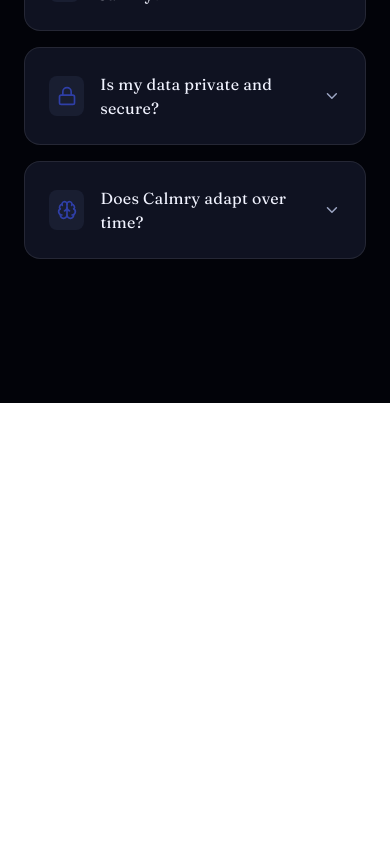
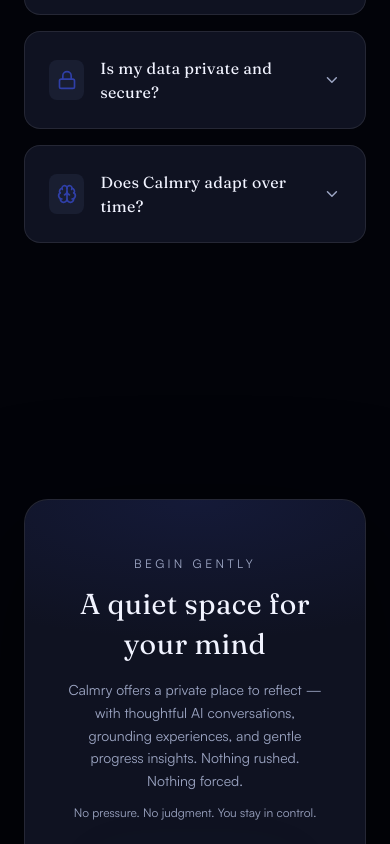
Before and after one commit to krishnasahu22032003/Calmry, a Next.js app in the folder frontend/: page / in a window 390 px wide. Shown: the part 9122-9966 px from the top of the page. Before the commit the page ends 9525 px from the top, so only its background shows below. Built offline with nearby package versions, Linux system fonts and the light colour scheme.

Commit message:
Cta section done

```diff
--- a/frontend/app/page.tsx
+++ b/frontend/app/page.tsx
@@ -5,6 +5,7 @@
 import StorySection from "@/components/Stories";
 import TestimonialsSection from "@/components/Testimonials";
 import FAQSection from "@/components/FAQ";
+import CTASection from "@/components/CTASection";
 
 export default function Home() {
   return (
@@ -16,6 +17,7 @@
       <StorySection/>
       <TestimonialsSection/>
       <FAQSection/>
+      <CTASection/>
       </main>
   );
 }
--- /dev/null
+++ b/frontend/components/CTASection.tsx
@@ -0,0 +1,118 @@
+"use client";
+
+import { motion } from "framer-motion";
+import { ArrowRight } from "lucide-react";
+import Button from "./Button";
+
+const easeOrganic = [0.22, 1, 0.36, 1] as const;
+
+export default function CTASection({
+  setShowDialog,
+}: {
+  setShowDialog: (v: boolean) => void;
+}) {
+  return (
+    <section className="relative py-32 px-6">
+      {/* Subtle ambient background */}
+      <div className="pointer-events-none absolute inset-0 -z-10">
+        <div className="absolute inset-0 bg-[radial-gradient(600px_240px_at_50%_100%,rgba(47,63,168,0.12),transparent_70%)]" />
+      </div>
+
+      <motion.div
+        initial={{ opacity: 0, y: 20, filter: "blur(6px)" }}
+        whileInView={{ opacity: 1, y: 0, filter: "blur(0px)" }}
+        transition={{ duration: 1, ease: easeOrganic }}
+        viewport={{ once: true, margin: "-120px" }}
+        className="mx-auto max-w-4xl"
+      >
+        {/* Box */}
+        <div
+          className="
+            group
+            relative
+            rounded-3xl
+            border border-border
+            bg-surface
+            backdrop-blur
+            px-10 py-14 sm:px-14 sm:py-6
+            shadow-[0_40px_120px_rgba(0,0,0,0.65)]
+            transition-all duration-700
+            hover:-translate-y-1
+            hover:shadow-[0_60px_160px_rgba(0,0,0,0.75)]
+          "
+        >
+          {/* Inner soft glow (reactive) */}
+          <div
+            className="
+              pointer-events-none
+              absolute inset-0 rounded-3xl
+              opacity-60
+              transition-opacity duration-700
+              group-hover:opacity-100
+              bg-[radial-gradient(520px_200px_at_50%_0%,rgba(47,63,168,0.28),transparent_70%)]
+            "
+          />
+
+          {/* Secondary calm glow (depth) */}
+          <div
+            className="
+              pointer-events-none
+              absolute inset-0 rounded-3xl
+              opacity-0
+              transition-opacity duration-700
+              group-hover:opacity-70
+              bg-[radial-gradient(420px_180px_at_80%_100%,rgba(22,106,94,0.22),transparent_70%)]
+            "
+          />
+
+          <div className="relative z-10 flex flex-col items-center text-center">
+            {/* Small eyebrow */}
+            <span className="mb-3 text-xs tracking-[0.28em] uppercase text-muted">
+              Begin gently
+            </span>
+
+            {/* Headline */}
+            <h2 className="font-accent text-[clamp(1.8rem,3.6vw,2.4rem)] leading-snug text-foreground">
+              A quiet space for your mind
+            </h2>
+
+            {/* Supporting text */}
+            <p className="mt-4 max-w-xl text-sm text-muted leading-relaxed">
+              Calmry offers a private place to reflect — with thoughtful AI
+              conversations, grounding experiences, and gentle progress
+              insights. Nothing rushed. Nothing forced.
+            </p>
+
+            {/* Subtle extra reassurance */}
+            <p className="mt-3 text-xs text-muted">
+              No pressure. No judgment. You stay in control.
+            </p>
+
+            {/* CTA */}
+            <div className="mt-10">
+              <Button
+                onClick={() => setShowDialog(true)}
+                className="
+                font-bold
+                  group
+                  flex items-center justify-center gap-2
+                  rounded-full
+                  px-7 py-5
+                  text-sm
+                  bg-[var(--accent-core)]
+                  text-white
+                  transition-all duration-500
+                  hover:-translate-y-[1px]
+                  hover:shadow-[0_16px_48px_rgba(47,63,168,0.45)]
+                "
+              >
+                Begin your journey
+                <ArrowRight className="w-4 h-4 mt-[1px] transition-transform duration-300 group-hover:translate-x-1" />
+              </Button>
+            </div>
+          </div>
+        </div>
+      </motion.div>
+    </section>
+  );
+}
--- a/frontend/components/FAQ.tsx
+++ b/frontend/components/FAQ.tsx
@@ -82,7 +82,7 @@
   const [openIndex, setOpenIndex] = useState<number | null>(null);
 
   return (
-    <section className="relative py-36 px-6 overflow-hidden">
+    <section className="relative py-32 px-6 overflow-hidden">
       {/* Ambient background */}
       <div className="pointer-events-none absolute inset-0 -z-10">
         <div className="absolute inset-0 bg-[radial-gradient(820px_380px_at_50%_12%,rgba(47,63,168,0.18),transparent_70%)]" />
```
